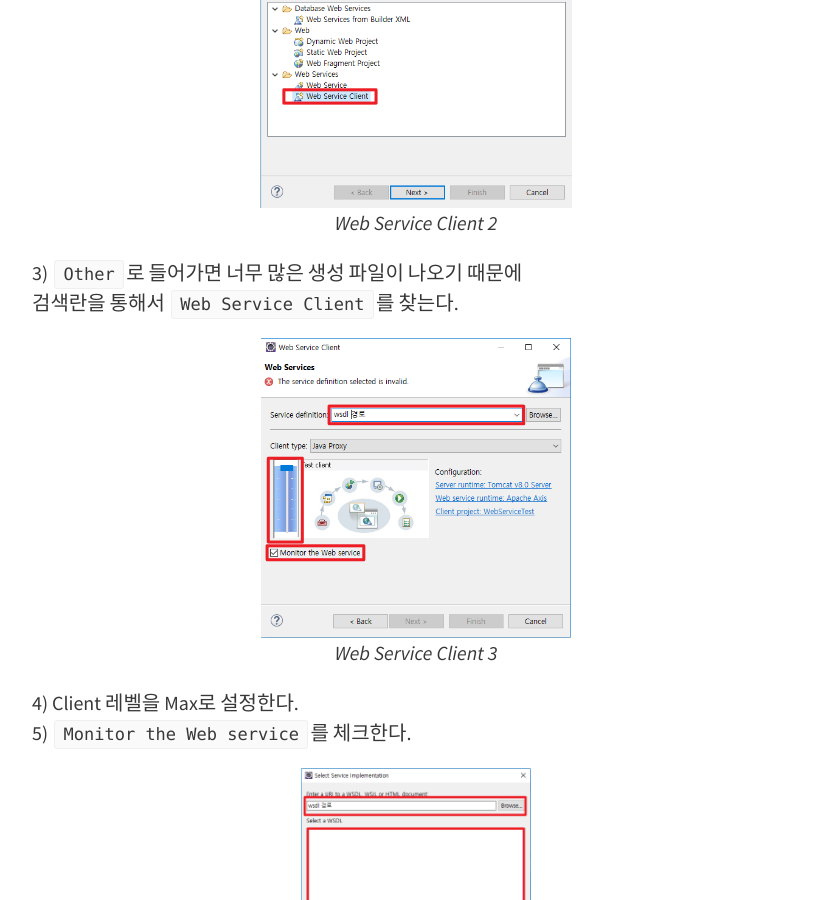
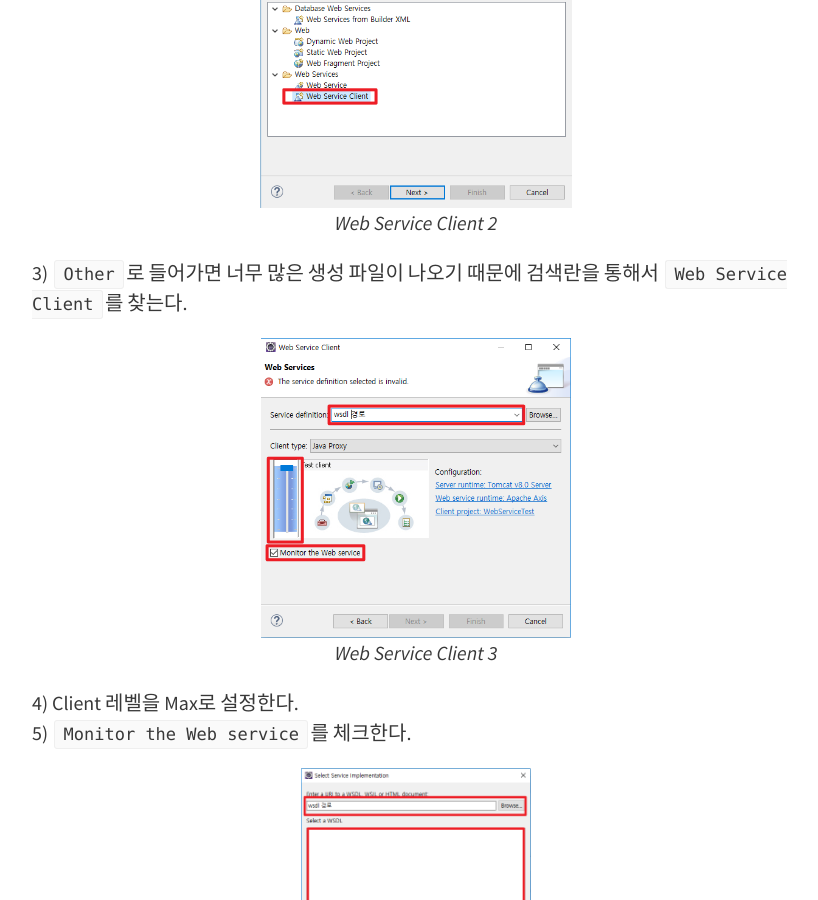
Before and after one commit to gmoon92/gmoon92.github.io, a Jekyll site: the page built from _posts/2018-06-11-SOAP2.md, in a window 1280 px wide and 900 px high, scrolled down 1430 px. Shown: the whole window, without its empty margins (224-1042 px from the left). Built offline with Jekyll 4.4.1, drawn with Linux system fonts in a browser that asks for light colours; comment, search, counter and statistics services are not loaded.

Commit message:
ㅅㄴㄷㅅ

```diff
--- a/_posts/2018-06-11-SOAP2.md
+++ b/_posts/2018-06-11-SOAP2.md
@@ -36,8 +36,7 @@ Eclipse에서 `Web Service Client` 기능은 WSDL 파일을 자동으로 Java
 <img src="/md/img/SOAP/WSC2.png">
 <em>Web Service Client 2</em>
 
-3) `Other`로 들어가면 너무 많은 생성 파일이 나오기 때문에<br/>
-검색란을 통해서 `Web Service Client`를 찾는다.
+3) `Other`로 들어가면 너무 많은 생성 파일이 나오기 때문에 검색란을 통해서 `Web Service Client`를 찾는다.
 
 <img src="/md/img/SOAP/WSC3.png">
 <em>Web Service Client 3</em>
```
